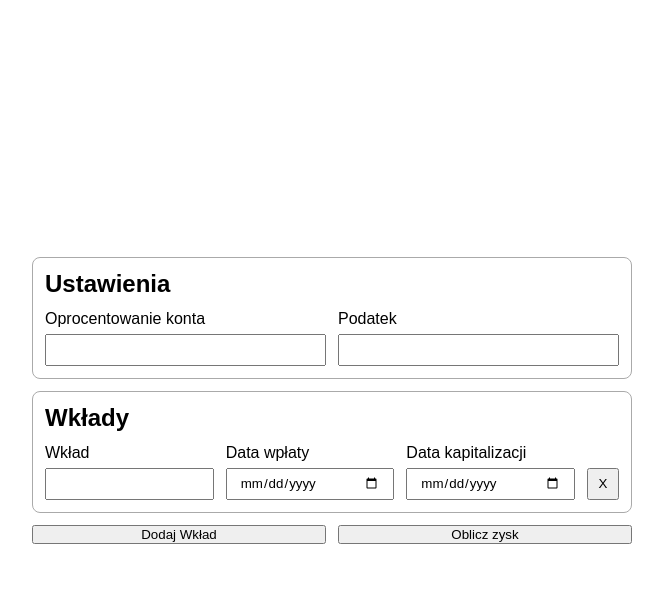
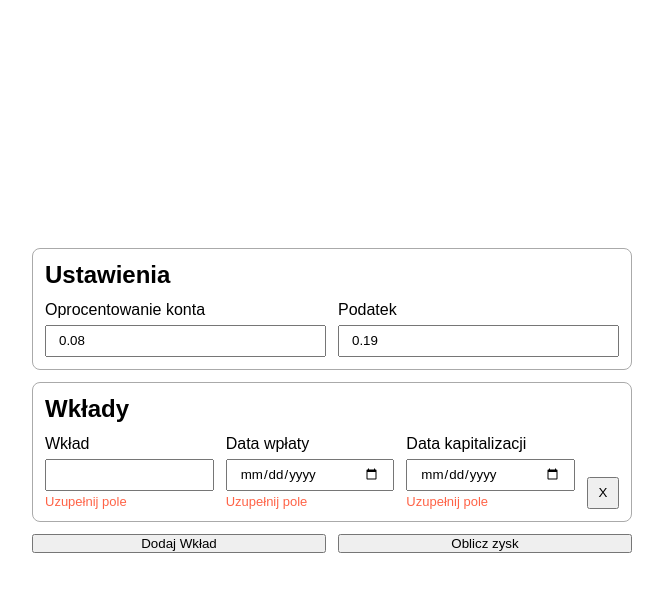
Before and after one commit to griffin94/Saving-account-profit, a React (Vite) app: page / in a window 1280 px wide. Both pictures are taken after a click on the button "Oblicz zysk". Shown: the top 592 px of the page, without its empty margins (308-971 px from the left). Built offline with nearby package versions, Linux system fonts and the light colour scheme.

Commit message:
Separated logic from UI, added validation

```diff
--- a/package.json
+++ b/package.json
@@ -13,7 +13,8 @@
     "formik": "^2.2.9",
     "react": "^18.2.0",
     "react-dom": "^18.2.0",
-    "uuid": "^9.0.0"
+    "uuid": "^9.0.0",
+    "yup": "^1.0.2"
   },
   "devDependencies": {
     "@types/react": "^18.0.27",
--- a/src/components/App/App.jsx
+++ b/src/components/App/App.jsx
@@ -1,77 +1,42 @@
-import { useFormik } from 'formik';
-import { v4 as uuidv4 } from 'uuid';
-import { Contributions, Settings, Navigation } from '..';
-import { CONTRIBUTION, FIELDS, SETTINGS } from '../../constans';
 import cs from './app.module.scss';
 import cx from 'classnames';
-import { getProfit } from './../../utils';
+import { Contributions, Settings, Navigation } from '..';
+import { FIELDS } from '../../constans';
+import { useContributionForm } from '../../hooks';
 
 const App = () => {
-  const formik = useFormik({
-    initialValues: {
-      [FIELDS.CONTRIBUTIONS]: [
-        {
-          ...CONTRIBUTION,
-          id: uuidv4(),
-        },
-      ],
-      [FIELDS.SETTINGS]: SETTINGS,
-    },
-  });
-
-  const addContribution = () => {
-    formik.setValues((values) => ({
-      ...values,
-      [FIELDS.CONTRIBUTIONS]: [
-        ...values[FIELDS.CONTRIBUTIONS],
-        {
-          ...CONTRIBUTION,
-          id: uuidv4(),
-        },
-      ],
-    }));
-  };
-
-  const removeContribution = (id) => {
-    formik.setValues((values) => ({
-      ...values,
-      [FIELDS.CONTRIBUTIONS]: [
-        ...values[FIELDS.CONTRIBUTIONS].filter(
-          (contribution) => contribution.id !== id
-        ),
-      ],
-    }));
-  };
-
+  const { formik, addContribution, removeContribution } = useContributionForm();
   return (
-    <div className={cx(cs.app)}>
+    <form className={cx(cs.app)}>
       <Settings
-        className={cx(cs.app__settings)}
-        settings={formik.values[FIELDS.SETTINGS]}
         actions={{
+          handleBlur: formik.handleBlur,
           handleChange: formik.handleChange,
         }}
+        className={cx(cs.app__settings)}
+        errors={formik.errors?.[FIELDS.SETTINGS]}
+        touched={formik.touched?.[FIELDS.SETTINGS]}
+        settings={formik.values[FIELDS.SETTINGS]}
       />
       <Contributions
         actions={{
+          handleBlur: formik.handleBlur,
           handleChange: formik.handleChange,
           removeContribution,
         }}
+        className={cx(cs.app__contribution)}
         contributions={formik.values[FIELDS.CONTRIBUTIONS]}
-        className={cx(cs.app__contribution)}
+        errors={formik.errors?.[FIELDS.CONTRIBUTIONS]}
+        touched={formik.touched?.[FIELDS.CONTRIBUTIONS]}
       />
       <Navigation
         actions={{
           addContribution,
-          calculateProfit: () =>
-            getProfit({
-              contributions: formik.values.contributions,
-              settings: formik.values.settings,
-            }),
+          calculateProfit: formik.handleSubmit,
         }}
         className={cx(cs.app__navigation)}
       />
-    </div>
+    </form>
   );
 };
 
--- a/src/components/Contributions/Contributions.jsx
+++ b/src/components/Contributions/Contributions.jsx
@@ -1,10 +1,16 @@
-import React from 'react';
 import cx from 'classnames';
 import cs from './contributions.module.scss';
 import { CONTRIBUTIONS_LABELS, FIELDS } from '../../constans';
+import { getInputType } from '../../utils';
 import { Textfield } from '..';
 
-const Contributions = ({ actions = {}, className, contributions = [] }) => {
+const Contributions = ({
+  actions = {},
+  errors = [],
+  className,
+  contributions = [],
+  touched = [],
+}) => {
   return (
     <div className={cx(cs.contributions, className)}>
       <h2 className={cx(cs.contributions__heading)}>Wkłady</h2>
@@ -12,21 +18,24 @@ const Contributions = ({ actions = {}, className, contributions = [] }) => {
         {contributions.length ? (
           contributions.map((contribution, index) => (
             <li
-              key={index}
+              key={contribution.id}
               className={cx(cs.contributions__item)}
             >
               {Object.entries(CONTRIBUTIONS_LABELS).map(([key, label]) => (
                 <Textfield
                   className={cx(cs.contributions__textfield)}
+                  error={touched[index]?.[key] && errors[index]?.[key]}
                   key={key}
                   label={label}
                   name={`${FIELDS.CONTRIBUTIONS}[${index}].${key}`}
+                  onBlur={actions.handleBlur}
                   onChange={actions.handleChange}
-                  type={key.toLowerCase().includes('date') ? 'date' : 'number'}
+                  type={getInputType(key)}
                   value={contribution[key]}
                 />
               ))}
               <button
+                type='button'
                 className={cx(cs.contributions__button)}
                 onClick={() => actions.removeContribution(contribution.id)}
               >
--- a/src/components/Navigation/Navigation.jsx
+++ b/src/components/Navigation/Navigation.jsx
@@ -1,4 +1,3 @@
-import React from 'react';
 import cs from './navigation.module.scss';
 import cx from 'classnames';
 
@@ -6,12 +5,14 @@ const Navigation = ({ actions = {}, className }) => {
   return (
     <nav className={cx(cs.navigation, className)}>
       <button
+        type='button'
         className={cx(cs.navigation__button)}
         onClick={actions.addContribution}
       >
         Dodaj Wkład
       </button>
       <button
+        type='button'
         className={cx(cs.navigation__button)}
         onClick={actions.calculateProfit}
       >
--- a/src/components/Settings/Settings.jsx
+++ b/src/components/Settings/Settings.jsx
@@ -1,26 +1,34 @@
-import React from 'react';
 import cs from './settings.module.scss';
 import cx from 'classnames';
 import { FIELDS, SETTINGS_LABELS } from '../../constans';
+import { getInputType } from '../../utils';
 import { Textfield } from '..';
 
-const Settings = ({ actions = {}, className, settings = [] }) => {
+const Settings = ({
+  actions = {},
+  errors = {},
+  className,
+  settings = [],
+  touched = {},
+}) => {
   return (
     <div className={cx(cs.settings, className)}>
       <h2 className={cx(cs.settings__heading)}>Ustawienia</h2>
-      <form className={cx(cs.settings__form)}>
+      <div className={cx(cs.settings__form)}>
         {Object.entries(SETTINGS_LABELS).map(([key, label]) => (
           <Textfield
             className={cx(cs.settings__textfield)}
+            error={touched[key] && errors[key]}
             key={key}
             label={label}
             name={`${FIELDS.SETTINGS}.${key}`}
+            onBlur={actions.handleBlur}
             onChange={actions.handleChange}
-            type='number'
+            type={getInputType(key)}
             value={settings[key]}
           />
         ))}
-      </form>
+      </div>
     </div>
   );
 };
--- a/src/components/Textfield/Textfield.jsx
+++ b/src/components/Textfield/Textfield.jsx
@@ -4,8 +4,10 @@ import cs from './textfield.module.scss';
 
 const Textfield = ({
   className,
+  error,
   label,
   name,
+  onBlur,
   onChange,
   type = 'text',
   value,
@@ -24,9 +26,11 @@ const Textfield = ({
         id={id}
         name={name}
         value={value}
+        onBlur={onBlur}
         onChange={onChange}
         className={cx(cs.textfield__input)}
       />
+      {error ? <span className={cx(cs.textfield__error)}>{error}</span> : null}
     </div>
   );
 };
--- a/src/components/Textfield/textfield.module.scss
+++ b/src/components/Textfield/textfield.module.scss
@@ -13,4 +13,10 @@
     padding: 0 c.$spacing;
     height: 32px;
   }
+
+  &__error {
+    color: tomato;
+    font-size: 13px;
+    margin-top: calc(c.$spacing / 4);
+  }
 }
--- a/src/constans/index.js
+++ b/src/constans/index.js
@@ -10,8 +10,8 @@ export const CONTRIBUTION = {
 };
 
 export const SETTINGS = {
-  accountInterest: '',
-  tax: '',
+  accountInterest: 0.08,
+  tax: 0.19,
 };
 
 export const SETTINGS_LABELS = {
@@ -24,3 +24,10 @@ export const CONTRIBUTIONS_LABELS = {
   receiptDate: 'Data wpłaty',
   capitalizationDate: 'Data kapitalizacji',
 };
+
+export const ERRORS = {
+  REQUIRED: 'Uzupełnij pole',
+  MAX: 'Wartość nie może być większa niż ${max}',
+  MIN: 'Wartość nie może być mniejsza niż ${min}',
+  MIN_DATE: 'Data nie może być wcześniejsza niż ${min}',
+};
--- /dev/null
+++ b/src/hooks/index.js
@@ -0,0 +1 @@
+export { default as useContributionForm } from './useContributionForm';
--- /dev/null
+++ b/src/hooks/useContributionForm.js
@@ -0,0 +1,85 @@
+import { useFormik } from 'formik';
+import { v4 as uuidv4 } from 'uuid';
+import * as Yup from 'yup';
+import { CONTRIBUTION, ERRORS, FIELDS, SETTINGS } from '../constans';
+import { getProfit } from '../utils';
+
+const schema = Yup.object().shape({
+  [FIELDS.SETTINGS]: Yup.object().shape({
+    accountInterest: Yup.number()
+      .min(0.01, ERRORS.MIN)
+      .max(1, ERRORS.MAX)
+      .required(ERRORS.REQUIRED),
+    tax: Yup.number()
+      .min(0.01, ERRORS.MIN)
+      .max(1, ERRORS.MAX)
+      .required(ERRORS.REQUIRED),
+  }),
+  [FIELDS.CONTRIBUTIONS]: Yup.array().of(
+    Yup.object().shape({
+      contribution: Yup.number()
+        .min(0.01, ERRORS.MIN)
+        .required(ERRORS.REQUIRED),
+      receiptDate: Yup.date().required(ERRORS.REQUIRED),
+      capitalizationDate: Yup.date().when(
+        'receiptDate',
+        ([receiptDate], schema) =>
+          receiptDate
+            ? schema.min(receiptDate, ERRORS.MIN_DATE).required(ERRORS.REQUIRED)
+            : schema.required(ERRORS.REQUIRED)
+      ),
+    })
+  ),
+});
+
+const useContributionForm = () => {
+  const formik = useFormik({
+    initialValues: {
+      [FIELDS.CONTRIBUTIONS]: [
+        {
+          ...CONTRIBUTION,
+          id: uuidv4(),
+        },
+      ],
+      [FIELDS.SETTINGS]: SETTINGS,
+    },
+    validationSchema: schema,
+    onSubmit: (values) =>
+      getProfit({
+        contributions: values.contributions,
+        settings: values.settings,
+      }),
+  });
+
+  const addContribution = () => {
+    formik.setValues((values) => ({
+      ...values,
+      [FIELDS.CONTRIBUTIONS]: [
+        ...values[FIELDS.CONTRIBUTIONS],
+        {
+          ...CONTRIBUTION,
+          id: uuidv4(),
+        },
+      ],
+    }));
+  };
+
+  const removeContribution = (id) => {
+    formik.setValues((values) => ({
+      ...values,
+      [FIELDS.CONTRIBUTIONS]: [
+        ...values[FIELDS.CONTRIBUTIONS].filter(
+          (contribution) => contribution.id !== id
+        ),
+      ],
+    }));
+  };
+
+  return {
+    formik,
+    addContribution,
+    removeContribution,
+  };
+};
+
+export default useContributionForm;
--- /dev/null
+++ b/src/utils/getInputType.js
@@ -0,0 +1,4 @@
+const getInputType = (key) =>
+  key.toLowerCase().includes('date') ? 'date' : 'number';
+
+export default getInputType;
--- a/src/utils/index.js
+++ b/src/utils/index.js
@@ -1,4 +1,5 @@
 export { default as getDaysBetweenDates } from './getDaysBetweenDates';
+export { default as getInputType } from './getInputType';
 export { default as getProfit } from './getProfit';
 export { default as getYearDays } from './getYearDays';
 export { default as isYearLeap } from './isYearLeap';
```
Also changed, not shown: 1 other file (tests, documents, lock files or other folders).
